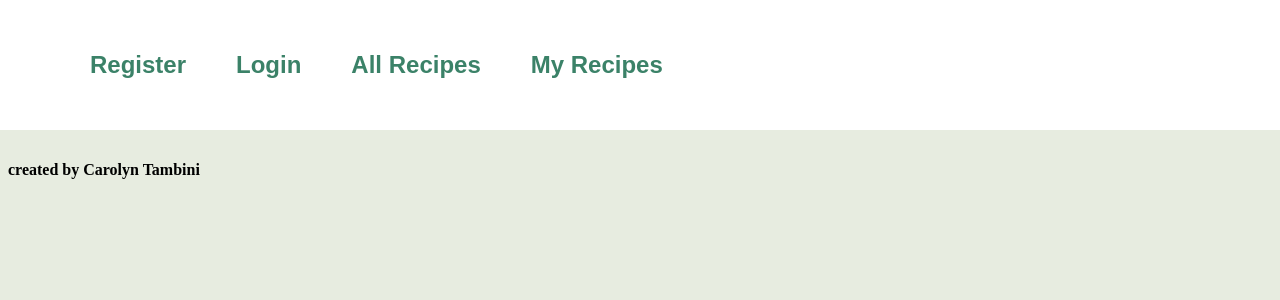
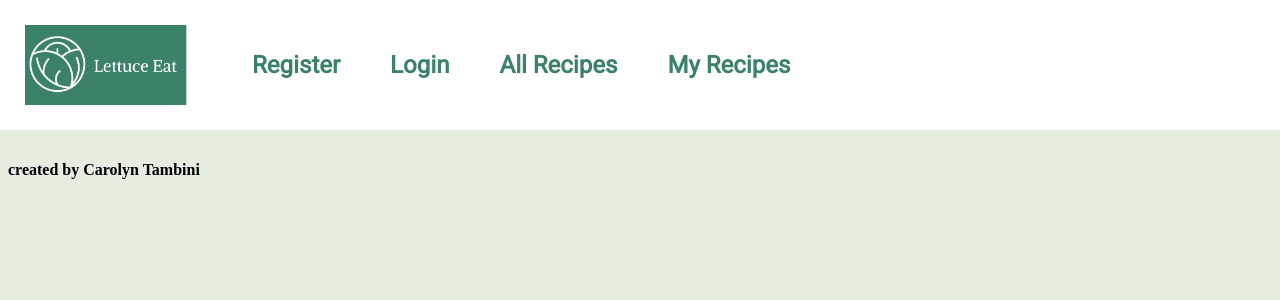
Before and after one commit to Tambini/project4, a React (Create React App) app in the folder FE/client/: page / in a window 1280 px wide. Shown: the top 300 px of the page. Built offline with nearby package versions, Linux system fonts and the light colour scheme.

Commit message:
added google fonts and updated classes for nav styling

```diff
--- a/FE/client/public/index.html
+++ b/FE/client/public/index.html
@@ -1,14 +1,13 @@
 <!DOCTYPE html>
 <html lang="en">
+
 <head>
   <meta charset="utf-8" />
   <link rel="icon" href="%PUBLIC_URL%/favicon.ico" />
+  <link href="https://fonts.googleapis.com/css?family=Heebo&display=swap" rel="stylesheet">
   <meta name="viewport" content="width=device-width, initial-scale=1" />
   <meta name="theme-color" content="#000000" />
-    <meta
-      name="description"
-      content="Web site created using create-react-app"
-    />
+  <meta name="description" content="Web site created using create-react-app" />
   <link rel="apple-touch-icon" href="%PUBLIC_URL%/logo192.png" />
   <!--
       manifest.json provides metadata used when your web app is installed on a
@@ -26,6 +25,7 @@
     -->
   <title>React App</title>
 </head>
+
 <body>
   <noscript>You need to enable JavaScript to run this app.</noscript>
   <div id="root"></div>
@@ -40,4 +40,5 @@
       To create a production bundle, use `npm run build` or `yarn build`.
     -->
 </body>
+
 </html>
--- a/FE/client/src/components/Header.js
+++ b/FE/client/src/components/Header.js
@@ -1,6 +1,6 @@
 import React from 'react'
-import { Route, Link, withRouter } from 'react-router-dom';
-
+import { Link } from 'react-router-dom';
+import logo from '../images/logo.png'
 
 const Header = (props) => {
   return (
@@ -12,6 +12,7 @@
         </div>
         :
         <nav>
+          <img src={logo} />
           <ul>
             <Link to="/register"> <li>Register</li></Link>
             <Link to="/login"> <li>Login</li></Link>
```
Also changed, not shown: 1 other file (tests, documents, lock files or other folders). Lines whose indentation alone changed are shown as unchanged.
